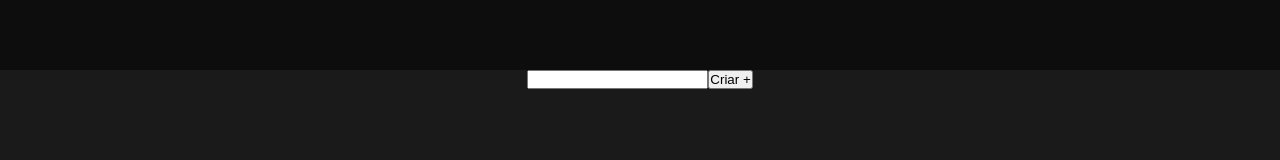
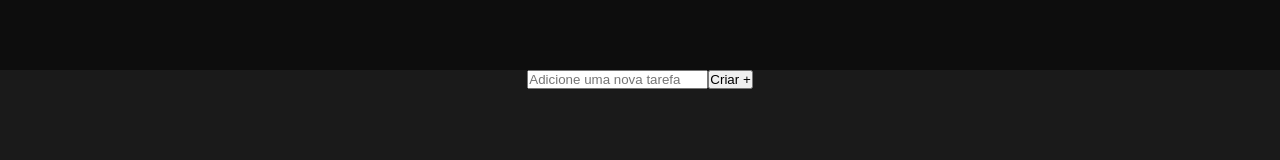
Before and after one commit to gomessgbr/ignite-To-Do, a React (Vite) app: page / in a window 1280 px wide. Shown: the part 130-290 px from the top of the page. Built offline with nearby package versions, Linux system fonts and the light colour scheme.

Commit message:
feat: input text for tasks

```diff
--- a/src/components/InputTask.tsx
+++ b/src/components/InputTask.tsx
@@ -4,7 +4,11 @@ export function InputTask() {
   return (
     <div className={styles.container}>
       <form>
-        <input type="text" />
+        <input
+          type="text"
+          placeholder="Adicione uma nova tarefa"
+          className={styles.Input}
+        />
         <button type="submit">Criar +</button>
       </form>
     </div>
```
